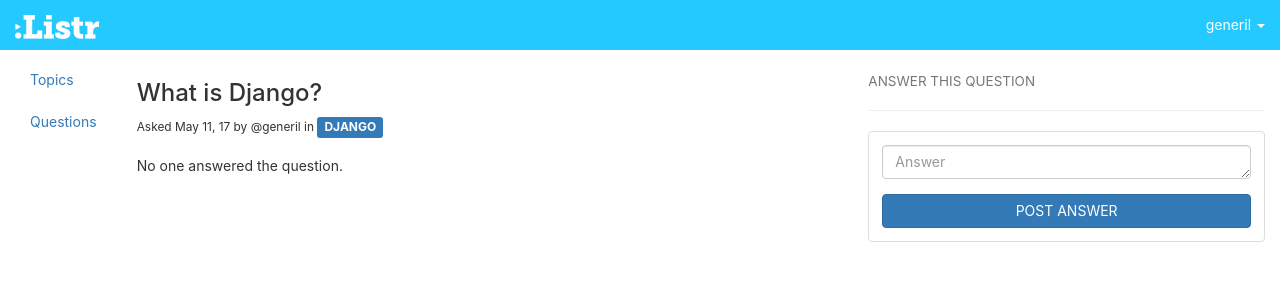
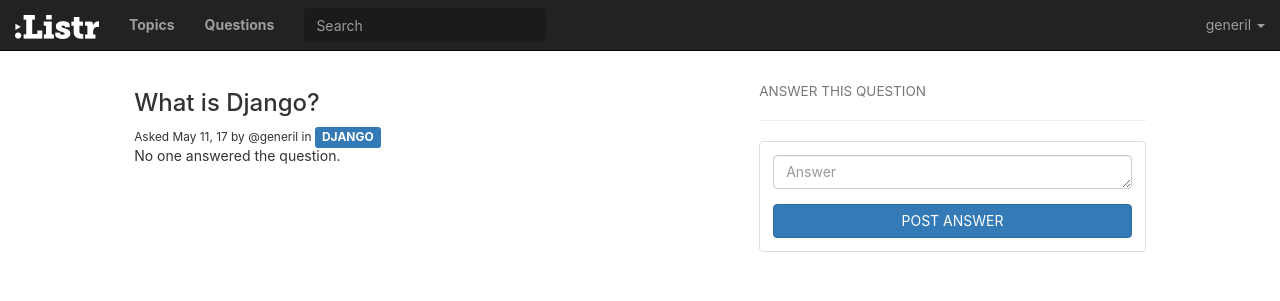
Before and after one commit to generil/listr, a Django app: page /questions/26/ in a window 1280 px wide. Shown: the top 301 px of the page. Run offline with Django 3.2, Linux system fonts and the light colour scheme; a user stored in the database is signed in; data comes from the database, SQL or seed files in the repository; both versions use the stored data as it was after the commit; some libraries are stand-ins or nearby versions.

Commit message:
refined the page

```diff
--- a/questions/static/questions/css/app.css
+++ b/questions/static/questions/css/app.css
@@ -1,22 +1,35 @@
 body {
   font-family: -apple-system, BlinkMacSystemFont, "Segoe UI", Helvetica, Arial, sans-serif, "Apple Color Emoji", "Segoe UI Emoji", "Segoe UI Symbol";
+  padding-top: 70px;
+}
+/*Navbar*/
+/*.navbar-inverse {
+  background-color: #2176FF;
+  border: none;
+  border-radius: 0;
 }
 
-.navbar {
-  background: #23C9FF;
-  border-radius: 0;
-  border: none;
+.navbar-inverse .navbar-nav>li>a {
+  color: white;
+}*/
+
+.search-box {
+  border-radius: 4px;
+  border: 0;
+  background-color: rgba(0, 0, 0, 0.2);
+  box-shadow: none;
 }
 
-.navbar-default .navbar-nav>.open>a, .navbar-default .navbar-nav>.open>a:hover, .navbar-default .navbar-nav>.open>a:focus {
-  background-color: #FF9F1C;
+.topic-btn {
+  color: white;
 }
 
-.topic-btn, .topic-btn:hover, .topic-btn:focus {
+.topic-btn:hover {
+  color: white;
   text-decoration: none;
-  color: white
 }
 
-.nav-pills > li.active > a {
-  background: #0496ff;
+.topic-btn:active {
+  color: white;
+  text-decoration: none;
 }
--- a/questions/templates/base.html
+++ b/questions/templates/base.html
@@ -11,22 +11,17 @@
     <link rel="stylesheet" href="{% static 'questions/css/app.css' %}">
     {% block styles %}{% endblock %}
   </head>
-  <body style="padding-top:60px; padding-bottom:40px">
+  <body>
     {% block nav %}
         {% include "navbar.html" %}
     {% endblock %}
     <div class="container-fluid">
-      <div class="row">
-        {% block sidebar %}
-          {% include "sidebar.html" %}
-        {% endblock %}
-        <div class="col-sm-7">
-          {% block content %}{% endblock %}
-        </div>
-        <div class="col-sm-4">
-          {% block rightbar %}{% endblock %}
-        </div>
+      <div class="col-md-6 col-md-offset-1">
+        {% block content %}{% endblock %}
       </div>
+      <div class="col-md-4">
+        {% block rightbar %}{% endblock %}
+      </div
     </div>
     <!-- SCRIPTS -->
     <script src="{% static 'questions/js/jquery.js' %}"></script>
--- a/questions/templates/navbar.html
+++ b/questions/templates/navbar.html
@@ -1,16 +1,37 @@
 {% load static %}
-<nav class="navbar navbar-fixed-top navbar-default">
+
+<nav class="navbar navbar-inverse navbar-fixed-top listr-navbar">
   <div class="container-fluid">
+    <!-- Brand and toggle get grouped for better mobile display -->
     <div class="navbar-header">
-      <a class="navbar-brand" href="#"><img src="{% static 'questions/assets/logo-small.png' %}" alt="Listr"></a>
+      <button type="button" class="navbar-toggle collapsed" data-toggle="collapse" data-target="#bs-example-navbar-collapse-1" aria-expanded="false">
+        <span class="sr-only">Toggle navigation</span>
+        <span class="icon-bar"></span>
+        <span class="icon-bar"></span>
+        <span class="icon-bar"></span>
+      </button>
+      <a class="navbar-brand" href="/questions"><img src="{% static 'questions/assets/logo-small.png' %}" alt="Listr"></a>
     </div>
+
+    <!-- Collect the nav links, forms, and other content for toggling -->
+    <div class="collapse navbar-collapse" id="bs-example-navbar-collapse-1">
+      <ul class="nav navbar-nav">
+        <li><a href="/topics" style="font-weight:bold">Topics</a></li>
+        <li><a href="/questions" style="font-weight:bold">Questions</a></li>
+      </ul>
+      <form class="navbar-form navbar-left">
+        <div class="form-group">
+          <input type="text" class="form-control search-box" placeholder="Search">
+        </div>
+      </form>
       <ul class="nav navbar-nav navbar-right">
         <li class="dropdown">
-        <a href="#" class="dropdown-toggle" data-toggle="dropdown" role="button" aria-haspopup="true" aria-expanded="false" style="color: white"> {{user}}    <span class="caret"></span></a>
+          <a href="#" class="dropdown-toggle" data-toggle="dropdown" role="button" aria-haspopup="true" aria-expanded="false">{{user}} <span class="caret"></span></a>
           <ul class="dropdown-menu">
             <li><a href="{% url 'logout' %}">Logout</a></li>
           </ul>
         </li>
       </ul>
     </div>
+  </div>
 </nav>
--- a/questions/templates/question_select.html
+++ b/questions/templates/question_select.html
@@ -3,21 +3,14 @@
 {% block title %}{{question}}{% endblock %}
 
 {% block content %}
-<div class="container-fluid">
-  <div class="row">
-    <div class="col-lg-12">
+
 <h3>{{question}}</h3>
 <h5><i>{{question.details}}</i></h5>
 <small>
   Asked {{question_date}} by {{question.questioner.first_name}} {{question.questioner.first_name}} @{{question.questioner}} in <span class="label label-primary" style="font-size: 12px"><a href="/topics/{{question.topic.id}}" class="topic-btn"> {{question.topic}} </a></span>
 </small>
-    </div>
-  </div>
-</div>
 
-<div class="container-fluid">
-  <div class="row">
-    <div class="col-lg-12">
+
 {% if answers|length > 0%}
   <br>
   {% if answers|length > 1%}
@@ -45,9 +38,7 @@
   <br>
   <p>No one answered the question.</p>
 {% endif %}
-    </div>
-  </div>
-</div>
+
 {% endblock %}
 
 {% block rightbar %}
--- a/questions/templates/topics.html
+++ b/questions/templates/topics.html
@@ -3,9 +3,6 @@
 {% block title %}Topics{% endblock %}
 
 {% block content %}
-<div class="container-fluid">
-  <div class="row">
-    <div class="col-lg-12">
   <h4><small>TOPICS</small></h4>
   <hr> {% for topic in topics %}
   <div class="thumbnail">
@@ -24,9 +21,6 @@
     </div>
   </div>
   {% endfor %}
-    </div>
-  </div>
-</div>
 {% endblock %}
 
 {% block rightbar %}
```
Also changed, not shown: questions/templates/questions.html (+2 -7 lines), questions/templates/topic_select.html (+3 -10 lines), db.sqlite3. Lines whose indentation alone changed are shown as unchanged.
